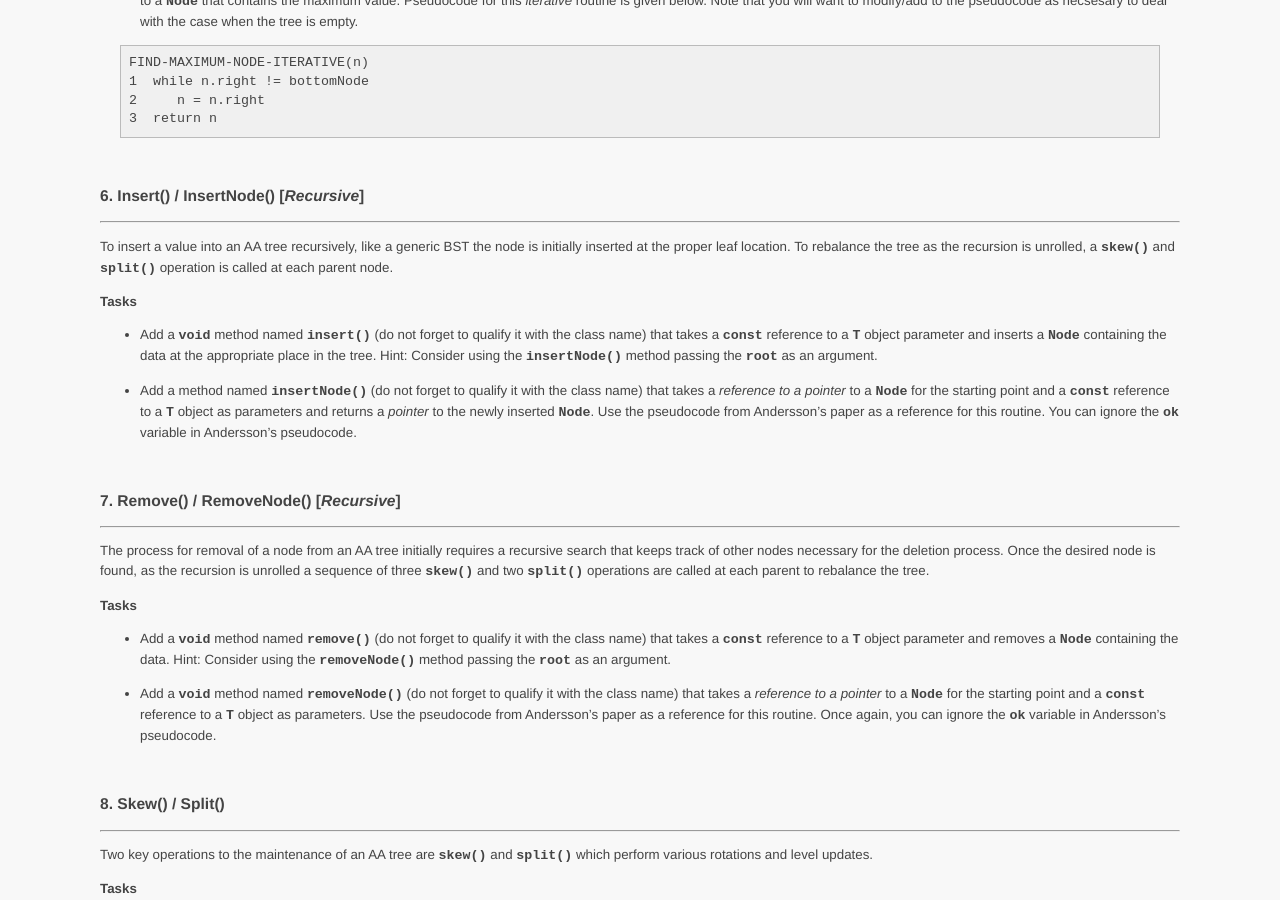
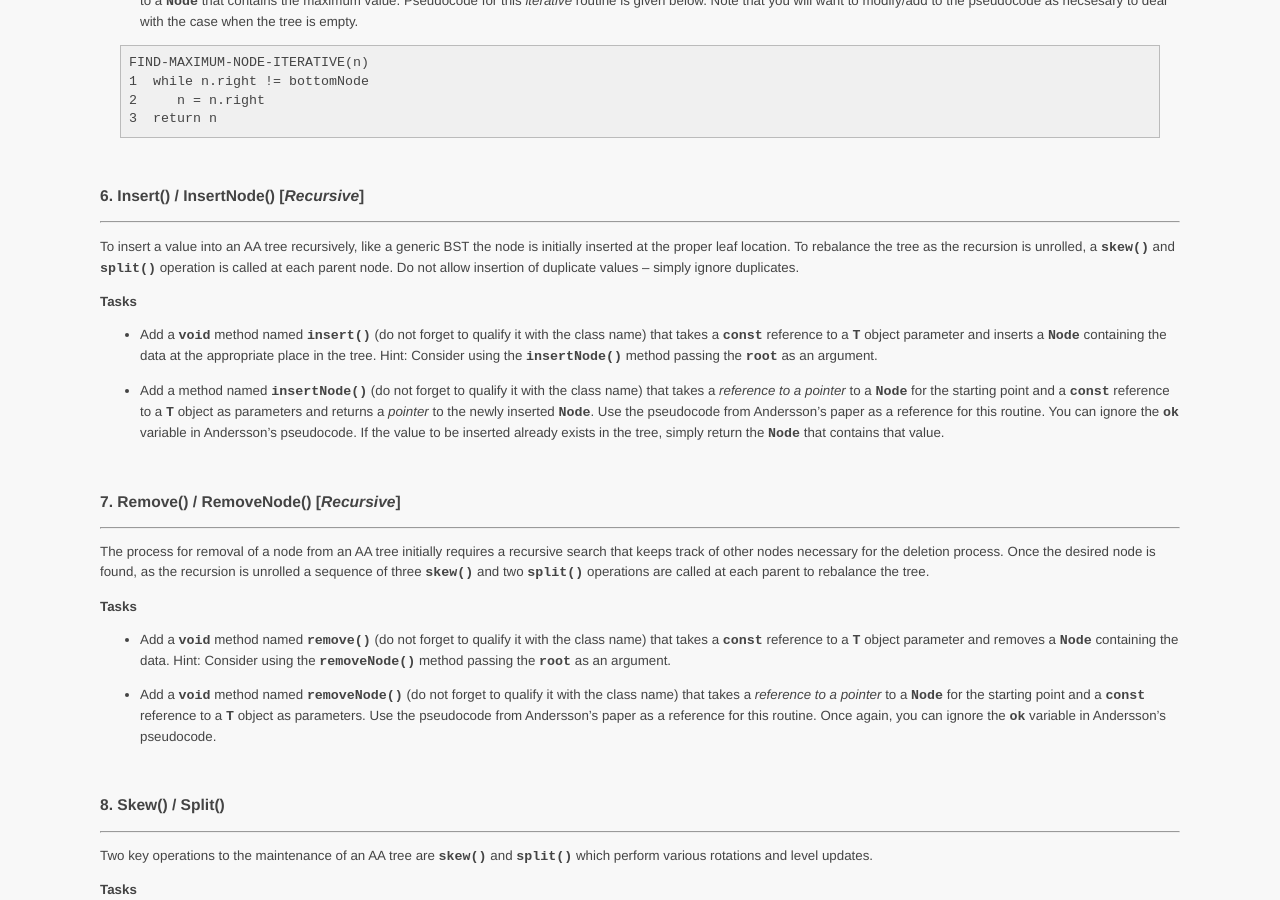
Before and after one commit to ycpcs/cs350-fall2015, a Jekyll site: the page built from assign/assign06.md, in a window 1280 px wide and 900 px high, scrolled down 2785 px. Built offline with Jekyll 4.4.1, drawn with Linux system fonts in a browser that asks for light colours; Markdown is read by kramdown in place of the engine named in the settings.

Commit message:
updated AATree assignment

````diff
--- a/assign/assign06.md
+++ b/assign/assign06.md
@@ -158,13 +158,13 @@ FIND-MAXIMUM-NODE-ITERATIVE(n)
 ###6. Insert() / InsertNode() [*Recursive*]
 ------------------------------------------------
 
-To insert a value into an AA tree recursively, like a generic BST the node is initially inserted at the proper leaf location. To rebalance the tree as the recursion is unrolled, a **```skew()```** and **```split()```** operation is called at each parent node.
+To insert a value into an AA tree recursively, like a generic BST the node is initially inserted at the proper leaf location. To rebalance the tree as the recursion is unrolled, a **```skew()```** and **```split()```** operation is called at each parent node.  Do not allow insertion of duplicate values -- simply ignore duplicates.
 
 **Tasks**
 
   * Add a **```void```** method named **```insert()```** (do not forget to qualify it with the class name) that takes a **```const```** reference to a **```T```** object parameter and inserts a **```Node```** containing the data at the appropriate place in the tree. Hint: Consider using the **```insertNode()```** method passing the **```root```** as an argument.
 
-  * Add a method named **```insertNode()```** (do not forget to qualify it with the class name) that takes a *reference to a pointer* to a **```Node```** for the starting point and a **```const```** reference to a **```T```** object as parameters and returns a *pointer* to the newly inserted **```Node```**. Use the pseudocode from Andersson's paper as a reference for this routine.  You can ignore the **```ok```** variable in Andersson's pseudocode.
+  * Add a method named **```insertNode()```** (do not forget to qualify it with the class name) that takes a *reference to a pointer* to a **```Node```** for the starting point and a **```const```** reference to a **```T```** object as parameters and returns a *pointer* to the newly inserted **```Node```**. Use the pseudocode from Andersson's paper as a reference for this routine.  You can ignore the **```ok```** variable in Andersson's pseudocode.  If the value to be inserted already exists in the tree, simply return the **```Node```** that contains that value.
 
 
 
````
Also changed, not shown: 1 other file.
